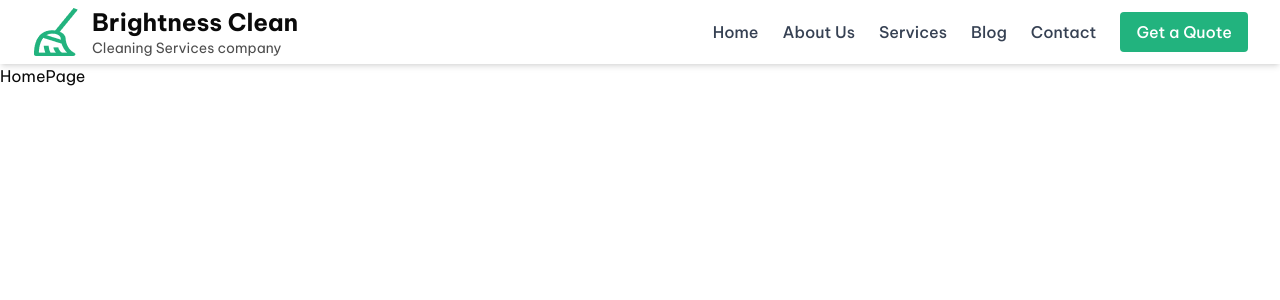
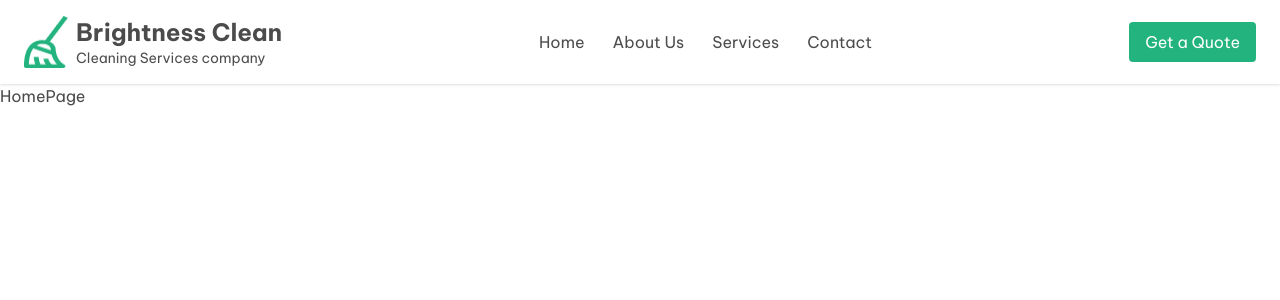
Before and after one commit to ATmilkyway/BrightnessClean, a Next.js app: page / in a window 1280 px wide. Shown: the top 300 px of the page. Built offline with nearby package versions, Linux system fonts and the light colour scheme.

Commit message:
Build Navbar

```diff
--- a/app/components/NavBar.tsx
+++ b/app/components/NavBar.tsx
@@ -1,131 +1,61 @@
-"use client";
 import Image from "next/image";
-import React, { useState } from "react";
-import logo from "../../public/logo.png";
+import Logo from "@/public/logo.png";
 import Link from "next/link";
 
 const NavBar = () => {
-  const [isOpen, setIsOpen] = useState(false);
+  return (
+    <nav className="w-full mx-auto bg-white shadow-sm">
+      <div className="flex justify-between items-center px-6 py-4 max-w-7xl mx-auto">
+        <div className="flex">
+          <Link href={"/"} className="flex gap-2">
+            <Image
+              src={Logo}
+              alt="Logo"
+              width={44}
+              height={48}
+              className="block"
+            />
 
-  return (
-    <nav className="w-full bg-white shadow-md sticky top-0 z-50">
-      <div className="max-w-7xl mx-auto px-4 sm:px-6 lg:px-8">
-        <div className="flex justify-between h-16 items-center">
-          {/* Logo Section */}
-          <div className="flex items-center space-x-3">
-            <Image src={logo} alt="Logo" className="w-12 h-12 object-contain" />
-            <div className="hidden sm:block">
-              <h1 className="text-2xl font-bold  ">Brightness Clean</h1>
-              <h3 className="text-sm text-[#4D4D4D]">Cleaning Services company</h3>
+            <div>
+              <h1 className="font-bold text-2xl">Brightness Clean </h1>
+              <p className="text-[#4D4D4D] text-sm">
+                Cleaning Services company
+              </p>
             </div>
+          </Link>
         </div>
-
-          {/* Desktop Menu */}
-          <ul className="hidden md:flex space-x-6 items-center text-gray-700 font-medium">
+        <ul className="flex text-[#4D4D4D] space-x-7 items-center">
           <li>
-              <Link href="/" className="hover:text-[#22B37E] transition">
+            <Link className="hover:text-[#22B37E] transition" href={"/"}>
               Home
             </Link>
           </li>
           <li>
-              <Link href="/about" className="hover:text-[#22B37E] transition">
+            <Link className="hover:text-[#22B37E] transition" href={"/about"}>
               About Us
             </Link>
           </li>
           <li>
-              <Link href="/services" className="hover:text-[#22B37E] transition">
+            <Link
+              className="hover:text-[#22B37E] transition"
+              href={"/services"}
+            >
               Services
             </Link>
           </li>
           <li>
-              <Link href="/blog" className="hover:text-[#22B37E] transition">
-                Blog
-              </Link>
-            </li>
-            <li>
-              <Link href="/contact" className="hover:text-[#22B37E] transition">
+            <Link className="hover:text-[#22B37E] transition" href={"/contact"}>
               Contact
             </Link>
           </li>
-            <li>
-              <button className="bg-[#22B37E] text-white px-4 py-2 rounded hover-[#22b37ee0] transition">
+        </ul>
+        <Link
+          href={"/get-quote"}
+          className="bg-[#22B37E] text-white px-4 py-2 rounded hover-[#22b37ee0] transition hover:shadow-md "
+        >
           Get a Quote
-              </button>
-            </li>
-          </ul>
-
-          {/* Mobile Menu Button */}
-          <div className="md:hidden flex items-center">
-            <button onClick={() => setIsOpen(!isOpen)} className="text-gray-700 focus:outline-none">
-              {isOpen ? (
-                <svg
-                  className="w-6 h-6"
-                  fill="none"
-                  stroke="currentColor"
-                  viewBox="0 0 24 24"
-                  xmlns="http://www.w3.org/2000/svg"
-                >
-                  <path strokeLinecap="round" strokeLinejoin="round" strokeWidth="2" d="M6 18L18 6M6 6l12 12" />
-                </svg>
-              ) : (
-                <svg
-                  className="w-6 h-6"
-                  fill="none"
-                  stroke="currentColor"
-                  viewBox="0 0 24 24"
-                  xmlns="http://www.w3.org/2000/svg"
-                >
-                  <path strokeLinecap="round" strokeLinejoin="round" strokeWidth="2" d="M4 6h16M4 12h16M4 18h16" />
-                </svg>
-              )}
-            </button>
+        </Link>
       </div>
-        </div>
-      </div>
-
-      {/* Mobile Menu */}
-      {isOpen && (
-        <div className="md:hidden bg-white shadow-md">
-          <Link
-            href="/"
-            className="block px-4 py-2 text-gray-700 hover:bg-indigo-50 hover:text-[#22B37E] transition"
-            onClick={() => setIsOpen(false)}
-          >
-            Home
-          </Link>
-          <Link
-            href="/about"
-            className="block px-4 py-2 text-gray-700 hover:bg-indigo-50 hover:text-[#22B37E] transition"
-            onClick={() => setIsOpen(false)}
-          >
-            About Us
-          </Link>
-          <Link
-            href="/services"
-            className="block px-4 py-2 text-gray-700 hover:bg-indigo-50 hover:text-[#22B37E] transition"
-            onClick={() => setIsOpen(false)}
-          >
-            Services
-          </Link>
-          <Link
-            href="/blog"
-            className="block px-4 py-2 text-gray-700 hover:bg-indigo-50 hover:text-[#22B37E] transition"
-            onClick={() => setIsOpen(false)}
-          >
-            Blog
-          </Link>
-          <Link
-            href="/contact"
-            className="block px-4 py-2 text-gray-700 hover:bg-indigo-50 hover:text-[#22B37E] transition"
-            onClick={() => setIsOpen(false)}
-          >
-            Contact
-          </Link>
-          <button className="w-full bg-[#22B37E] text-white px-4 py-2 my-2 rounded hover-[#22b37ee0] transition">
-            Get a Quote
-          </button>
-        </div>
-      )}
     </nav>
   );
 };
--- a/app/globals.css
+++ b/app/globals.css
@@ -54,71 +54,70 @@
     --foreground: #ededed; */
   }
 }
-
 :root {
   --background: oklch(1 0 0);
-  --foreground: oklch(0.145 0 0);
+  --foreground: oklch(0.414 0 0); /* #666666 */
   --card: oklch(1 0 0);
-  --card-foreground: oklch(0.145 0 0);
+  --card-foreground: oklch(0.414 0 0);
   --popover: oklch(1 0 0);
-  --popover-foreground: oklch(0.145 0 0);
-  --primary: oklch(0.205 0 0);
-  --primary-foreground: oklch(0.985 0 0);
-  --secondary: oklch(0.97 0 0);
-  --secondary-foreground: oklch(0.205 0 0);
-  --muted: oklch(0.97 0 0);
+  --popover-foreground: oklch(0.414 0 0);
+  --primary: oklch(0.507 0.164 139.074); /* #22B37E */
+  --primary-foreground: oklch(0.985 0 0); /* Bright logo text */
+  --secondary: oklch(0.922 0 0);
+  --secondary-foreground: oklch(0.414 0 0);
+  --muted: oklch(0.922 0 0);
   --muted-foreground: oklch(0.556 0 0);
-  --accent: oklch(0.97 0 0);
-  --accent-foreground: oklch(0.205 0 0);
+  --accent: oklch(0.507 0.164 139.074);
+  --accent-foreground: oklch(0.985 0 0);
   --destructive: oklch(0.577 0.245 27.325);
   --border: oklch(0.922 0 0);
   --input: oklch(0.922 0 0);
   --ring: oklch(0.708 0 0);
-  --chart-1: oklch(0.87 0 0);
-  --chart-2: oklch(0.556 0 0);
-  --chart-3: oklch(0.439 0 0);
-  --chart-4: oklch(0.371 0 0);
-  --chart-5: oklch(0.269 0 0);
+  --chart-1: oklch(0.507 0.164 139.074);
+  --chart-2: oklch(0.414 0 0);
+  --chart-3: oklch(0.371 0 0);
+  --chart-4: oklch(0.269 0 0);
+  --chart-5: oklch(0.205 0 0);
   --radius: 0.625rem;
-  --sidebar: oklch(0.985 0 0);
-  --sidebar-foreground: oklch(0.145 0 0);
-  --sidebar-primary: oklch(0.205 0 0);
+  --sidebar: oklch(0.922 0 0);
+  --sidebar-foreground: oklch(0.302 0 0); /* #4D4D4D */
+  --sidebar-primary: oklch(0.507 0.164 139.074);
   --sidebar-primary-foreground: oklch(0.985 0 0);
-  --sidebar-accent: oklch(0.97 0 0);
-  --sidebar-accent-foreground: oklch(0.205 0 0);
+  --sidebar-accent: oklch(0.507 0.164 139.074);
+  --sidebar-accent-foreground: oklch(0.985 0 0);
   --sidebar-border: oklch(0.922 0 0);
   --sidebar-ring: oklch(0.708 0 0);
 }
 
 .dark {
-  --background: oklch(0.145 0 0);
-  --foreground: oklch(0.985 0 0);
+  --background: oklch(0.111 0 0); /* page black text */
+  --foreground: oklch(0.414 0 0);
   --card: oklch(0.205 0 0);
   --card-foreground: oklch(0.985 0 0);
   --popover: oklch(0.205 0 0);
   --popover-foreground: oklch(0.985 0 0);
-  --primary: oklch(0.922 0 0);
-  --primary-foreground: oklch(0.205 0 0);
+  --primary: oklch(0.507 0.164 139.074);
+  --primary-foreground: oklch(0.985 0 0);
   --secondary: oklch(0.269 0 0);
   --secondary-foreground: oklch(0.985 0 0);
   --muted: oklch(0.269 0 0);
   --muted-foreground: oklch(0.708 0 0);
-  --accent: oklch(0.269 0 0);
+  --accent: oklch(0.507 0.164 139.074);
   --accent-foreground: oklch(0.985 0 0);
   --destructive: oklch(0.704 0.191 22.216);
   --border: oklch(1 0 0 / 10%);
   --input: oklch(1 0 0 / 15%);
   --ring: oklch(0.556 0 0);
-  --chart-1: oklch(0.87 0 0);
-  --chart-2: oklch(0.556 0 0);
-  --chart-3: oklch(0.439 0 0);
-  --chart-4: oklch(0.371 0 0);
-  --chart-5: oklch(0.269 0 0);
+  --chart-1: oklch(0.507 0.164 139.074);
+  --chart-2: oklch(0.414 0 0);
+  --chart-3: oklch(0.371 0 0);
+  --chart-4: oklch(0.269 0 0);
+  --chart-5: oklch(0.205 0 0);
   --sidebar: oklch(0.205 0 0);
   --sidebar-foreground: oklch(0.985 0 0);
-  --sidebar-primary: oklch(0.488 0.243 264.376);
+  --sidebar-primary: oklch(0.507 0.164 139.074);
   --sidebar-primary-foreground: oklch(0.985 0 0);
-  --sidebar-accent: oklch(0.269 0 0);
+  --sidebar-accent: oklch(0.507 0.164 139.074);
   --sidebar-accent-foreground: oklch(0.985 0 0);
   --sidebar-border: oklch(1 0 0 / 10%);
   --sidebar-ring: oklch(0.556 0 0);
```
Also changed, not shown: public/hero-section.jpg (added). Lines whose indentation alone changed are shown as unchanged.
